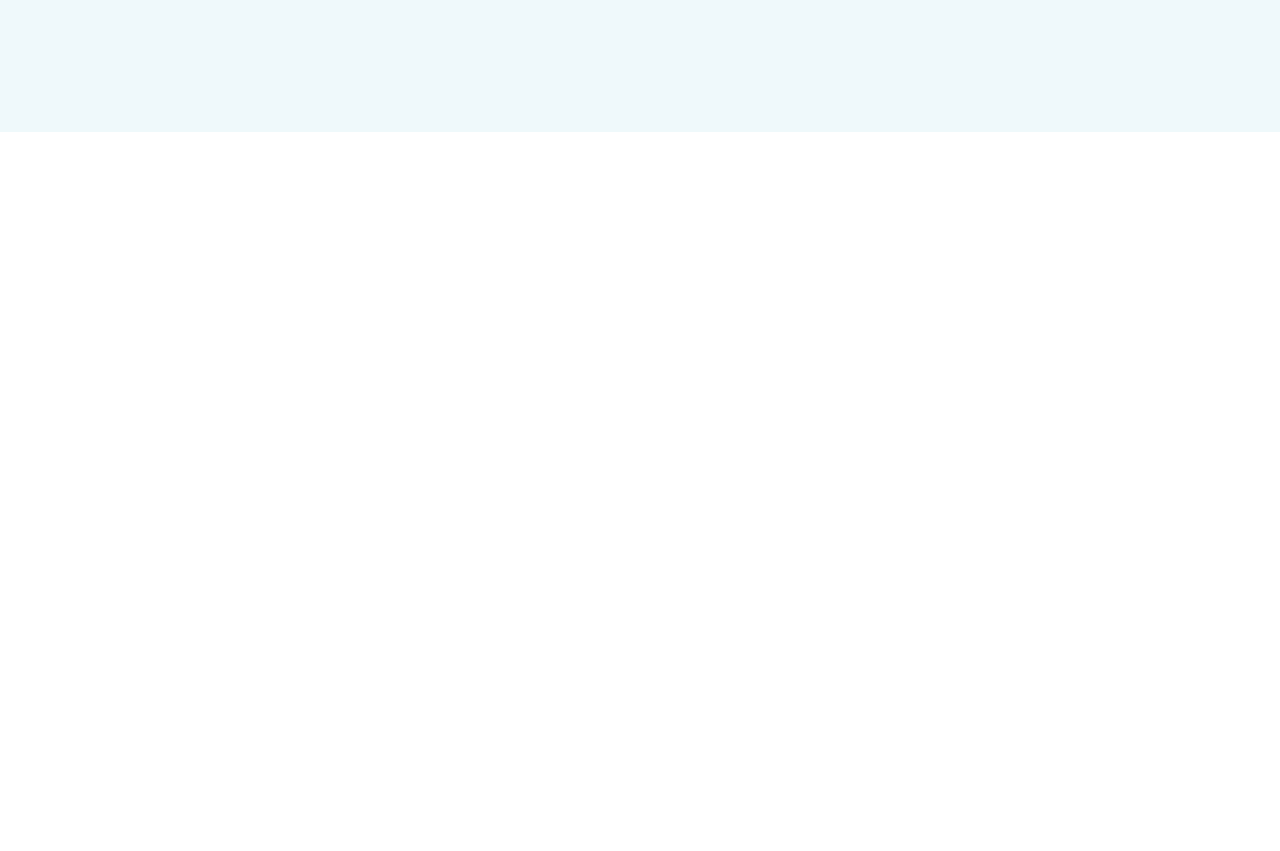
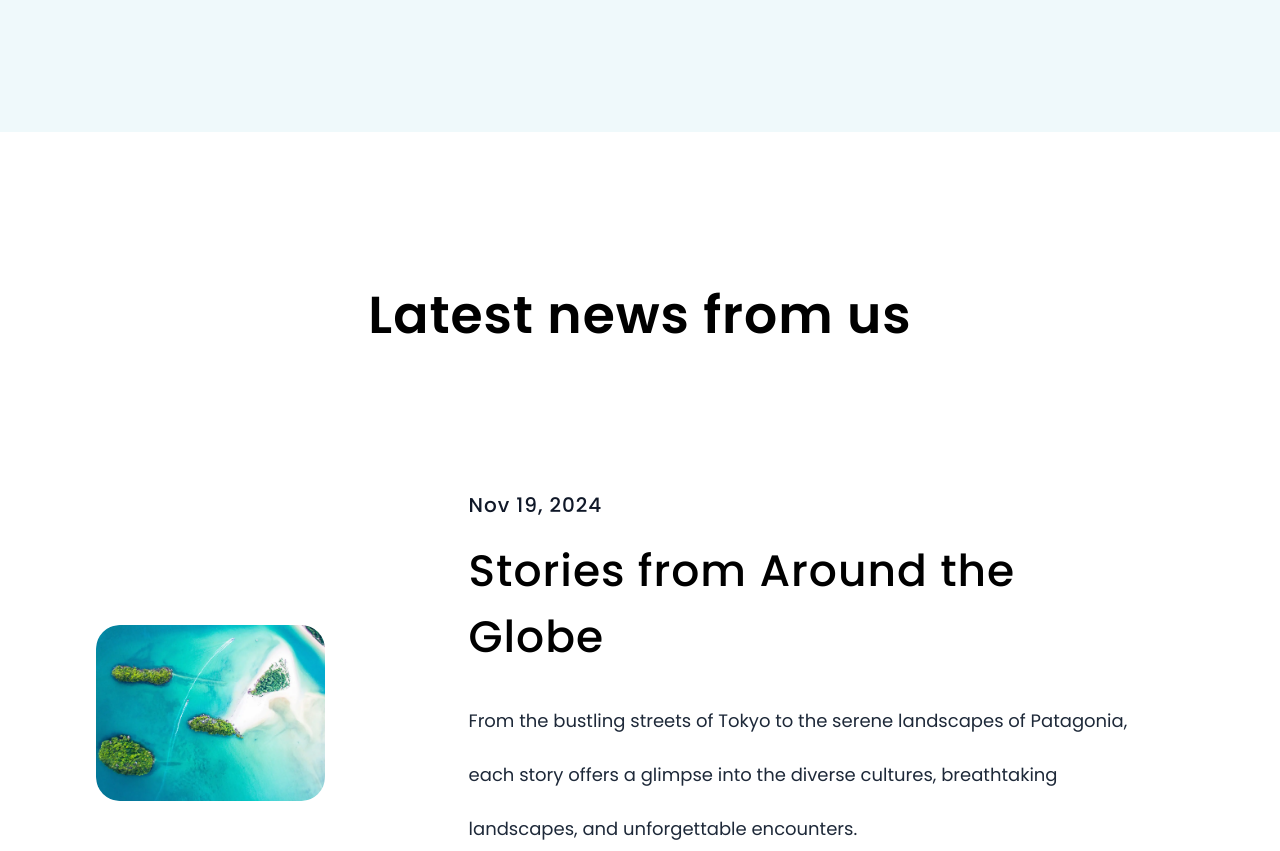
Before and after one commit to Hasibul677/Go-Travel, a React (Vite) app: page / in a window 1280 px wide. Shown: the part 2820-3671 px from the top of the page. Before the commit the page ends 2952 px from the top, so only its background shows below. Built offline with nearby package versions, Linux system fonts and the light colour scheme.

Commit message:
finished news section design

```diff
--- a/src/App.tsx
+++ b/src/App.tsx
@@ -6,6 +6,7 @@ import Hero from "./components/Hero/Hero";
 import Main from "./components/Main";
 import Steps from "./components/Steps/Steps";
 import Services from "./components/Services/Services";
+import News from "./components/News/News";
 
 function App() {
   return (
@@ -18,6 +19,7 @@ function App() {
         <Main>
           <Steps />
           <Services />
+          <News/>
         </Main>
       </Page>
     </Router>
--- /dev/null
+++ b/src/components/News/BlogPost.tsx
@@ -0,0 +1,32 @@
+import { useState } from "react";
+import { type BlogPost } from "../../utils/contentTypes";
+import { motion } from "motion/react";
+
+interface BlogPostProps {
+    post: BlogPost
+}
+export default function BlogPost({ post }: BlogPostProps) {
+    const [imageLoaded, setImageLoaded] = useState<boolean>(false);
+
+    return (
+        <motion.li
+            initial={{ opacity: 0, y: 20,}}
+            animate={{opacity: imageLoaded ? 1 : 0, y: imageLoaded ? 0 : 20}}
+            transition={{ duration: 0.5, ease: "easeInOut" }} className="group flex cursor-pointer items-center justify-between gap-x-36">
+            <div className="overflow-hidden rounded-[1.5rem]">
+                <img
+                src={post.img}
+                alt={post.alt}
+                className="max-h-108 transform rounded-[1.375rem] transition-all duration-300 ease-in-out group-hover:scale-103"
+                onLoad={()=> setImageLoaded(true)}
+                />
+            </div>
+            <div className="mr-11 max-w-195">
+                <p className="tracking-6 text-gray-900 mb-4.5 text-[1.25rem] font-medium">{post.date}</p>
+                <h4 className="tracking-6 mb-6 text-[2.75rem] font-medium">{post.title}</h4>
+                <p className="text-gray-800 mb-6 text-lg/13.5">{post.summary}</p>
+                <button className="bg-primary-700 hover:bg-primary-800 cursor-pointer rounded-[0.625rem] px-6 py-3.5 text-lg font-medium text-white transition-all duration-200">View More</button>
+            </div>
+        </motion.li>
+    )
+}
--- /dev/null
+++ b/src/components/News/News.tsx
@@ -0,0 +1,17 @@
+import { blogPosts } from "../../utils/content";
+import BlogPost from "./BlogPost";
+
+export default function News() {
+    return (
+        <section className="px-24 py-36">
+            <div className="m-auto max-w-389">
+                <h2 className="tracking-6 mb-34 text-center text-[3.25rem] font-semibold">Latest news from us</h2>
+                <ul className="flex flex-col gap-y-34">
+                    {blogPosts.map((post) => (
+                        <BlogPost post={post} key={post.id} />
+                    ))}
+                </ul>
+            </div>
+        </section>
+    )
+}
--- a/src/main.tsx
+++ b/src/main.tsx
@@ -6,8 +6,8 @@ import ContentProtector from "./ContentProtector.tsx";
 
 createRoot(document.getElementById("root")!).render(
   <StrictMode>
-    <ContentProtector>
+    {/* <ContentProtector> */}
       <App />
-    </ContentProtector>
+    {/* </ContentProtector> */}
   </StrictMode>,
 );
```
